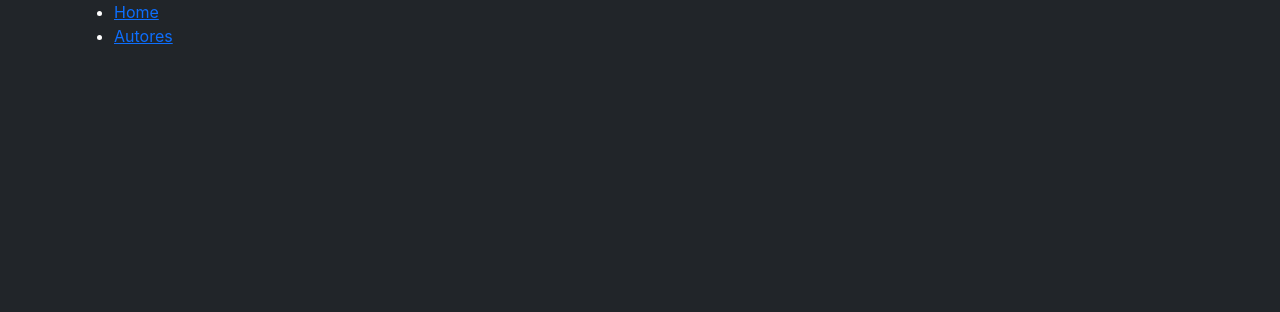
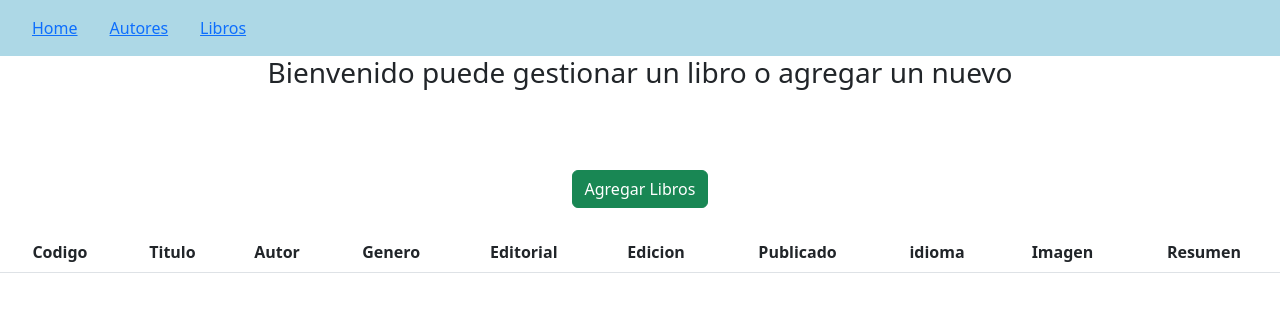
Before and after one commit to oigarciaf/libreria-ui, a React (Create React App) app: page /libros in a window 1280 px wide. Before the commit this address had no page. Shown: the top 312 px of the page. Built offline with nearby package versions, Linux system fonts and the light colour scheme.

Commit message:
trabajando en libro

```diff
--- a/package.json
+++ b/package.json
@@ -3,6 +3,8 @@
   "version": "0.1.0",
   "private": true,
   "dependencies": {
+    "@fortawesome/react-fontawesome": "^5.15.4",
+    "@fortawesome/free-solid-svg-icons": "^5.15.4",
     "@testing-library/jest-dom": "^5.16.5",
     "@testing-library/react": "^13.4.0",
     "@testing-library/user-event": "^13.5.0",
@@ -12,10 +14,13 @@
     "@types/react": "^18.0.37",
     "@types/react-dom": "^18.0.11",
     "@types/react-router-dom": "^5.3.3",
+    "axios": "^1.3.6",
+    "bootstrap": "^5.2.3",
     "react": "^18.2.0",
     "react-dom": "^18.2.0",
     "react-router-dom": "^6.10.0",
     "react-scripts": "5.0.1",
+    "reactstrap": "^9.1.9",
     "typescript": "^4.9.5",
     "web-vitals": "^2.1.4"
   },
--- a/public/index.html
+++ b/public/index.html
@@ -27,7 +27,7 @@
     <title>React App</title>
     <link href="https://cdn.jsdelivr.net/npm/bootstrap@5.3.0-alpha3/dist/css/bootstrap.min.css" rel="stylesheet" integrity="sha384-KK94CHFLLe+nY2dmCWGMq91rCGa5gtU4mk92HdvYe+M/SXH301p5ILy+dN9+nJOZ" crossorigin="anonymous">
   </head>
-  <body class="container bg-dark text-white">
+  <body>
     <noscript>You need to enable JavaScript to run this app.</noscript>
     <div id="root"></div>
     <!--
--- a/src/App.css
+++ b/src/App.css
@@ -36,3 +36,21 @@
     transform: rotate(360deg);
   }
 }
+
+/*####################################################################*/
+.header {
+  background: lightblue;
+  padding: 16px;
+  text-align: center;
+}
+
+.nav {
+  list-style: none;
+  padding: 0;
+}
+
+.nav li {
+  display: inline-block;
+  margin: 0 16px;
+}
+/*########################################################################*/
--- a/src/App.tsx
+++ b/src/App.tsx
@@ -1,45 +1,39 @@
 import React from 'react';
+import Autor from './pages/Autor';
+import  axios from "axios";
+import "bootstrap/dist/css/bootstrap.min.css";
+import { FontAwesomeIcon } from '@fortawesome/react-fontawesome';
+import { faEdit, faTrashAlt } from '@fortawesome/free-solid-svg-icons';
+import { Modal, ModalBody, ModalFooter, ModalHeader } from 'reactstrap';
 
-
-import Autor from './pages/Autor';
-import {
-  BrowserRouter as Router,
-  Routes,
-  Route,
-  Link,
-} from 'react-router-dom';
-
-import './App.css';
+import { BrowserRouter as Router, Routes, Route, Link } from 'react-router-dom';
+import './App.css';// Importa el archivo de estilos CSS
+import Libro from './pages/Libro';
 
 function App() {
   return (
     <Router>
+      <header className="header"> {/* Aplica la clase de estilo CSS en el encabezado */}
         <nav>
-        <ul>
+          <ul className="nav"> {/* Aplica la clase de estilo CSS en la lista de navegación */}
             <li>
-            <Link to="/home">
-              Home
-            </Link>
+              <Link to="/home">Home</Link>
             </li>
             <li>
-            <Link to="/autor">
-              Autores
-            </Link>
+              <Link to="/autor">Autores</Link>
+            </li>
+            <li>
+              <Link to="/libros">Libros</Link>
             </li>
           </ul>
         </nav>
+      </header>
 
       <Routes>
-        <Route
-          path="/autor"
-          element={<Autor />}
-        />
-        <Route
-          path="/home"
-          element={<h1>Hello OOP Student</h1>}
-        />
+        <Route path="/autor" element={<Autor />} />
+        <Route path="/home" element={<h1>Bienvenidos a la biblioteca</h1>} />
+        <Route path="/libros" element={<Libro />} />
       </Routes>
-
     </Router>
   );
 }
--- a/src/pages/Autor.tsx
+++ b/src/pages/Autor.tsx
@@ -15,10 +15,10 @@ import {
 
 function Autor() {
 
-    const [autores, setAutores] = useState<AutorType[]>([]);
-    const [autor, setAutor] = useState<string>("");
-    const [editingId, setEditingId] = useState<number | null>(null);
-    const [editingAutor, setEditingAutor] = useState<string>("");
+    const [autores, setAutores] = useState<AutorType[]>([]); // Estado para almacenar los autores
+    const [autor, setAutor] = useState<string>("");  // Estado para el autor actual que se está agregando o editando
+    const [editingId, setEditingId] = useState<number | null>(null);// Estado para el ID del autor que se está editando
+    const [editingAutor, setEditingAutor] = useState<string>("");// Estado para el nombre del autor que se está editando
 
 
 
@@ -27,53 +27,53 @@ function Autor() {
     }
 
     const addAutorEvent = async () => {
-        const newAutor = await addAutor(autor);
-        setAutores([...autores, newAutor]);
-        setAutor("");
+        const newAutor = await addAutor(autor); // Agrega un nuevo autor
+        setAutores([...autores, newAutor]); // Actualiza la lista de autores con el nuevo autor agregado
+        setAutor(""); // Limpia el campo de entrada del autor
     }
 
     const deleteAutorEvent = async (id: number) => {
-        await deleteAutor(id);
-        setAutores(autores.filter((autor) => autor.id !== id));
+        await deleteAutor(id); // Elimina el autor con el ID especificado
+        setAutores(autores.filter((autor) => autor.id !== id));  // Actualiza la lista de autores eliminando el autor eliminado
     }
 
     const startEditing = (id: number, descripcion: string) => {
         if(editingId === null){
-            setEditingId(id);
-            setEditingAutor(descripcion);
-            setAutor(descripcion);
+            setEditingId(id); // Establece el ID del autor que se está editando
+            setEditingAutor(descripcion); // Establece el nombre del autor que se está editando
+            setAutor(descripcion); // Establece el nombre del autor en el campo de entrada
         }
 
     }
 
     const cancelEditing = () => {
-        setEditingId(null);
-        setEditingAutor("");
-        setAutor("");
+        setEditingId(null); // Limpia el ID del autor que se está editando
+        setEditingAutor(""); // Limpia el nombre del autor que se está editando
+        setAutor(""); // Limpia el campo de entrada del autor
     }
 
     const updateAutorEvent = async () => {
         if (editingId !== null) {
-            await updateAutor(editingId, autor);
+            await updateAutor(editingId, autor); // Actualiza el autor con el ID y nombre especificados
             setAutores(
-                autores.map((c) => {
-                if (c.id === editingId) {
-                    return { ...c, descripcion: autor };
+                autores.map((a) => {
+                if (a.id === editingId) {
+                    return { ...a, descripcion: autor }; // Actualiza el nombre del autor en la lista de autores
                 } else {
-                    return c;
+                    return a;
                 }
             }));
-            setEditingId(null);
-            setEditingAutor("");
-            setAutor("");
+            setEditingId(null); // Limpia el ID del autor que se está editando
+            setEditingAutor(""); // Limpia el nombre del autor que se está editando
+            setAutor(""); // Limpia el campo de entrada del autor
         }
     }
 
     useEffect(() => {
         async function fetchData() {
 
-            const x = await getAutores();
-            setAutores(x);
+            const x = await getAutores(); // Obtiene la lista de autores
+            setAutores(x); // Actualiza la lista de autores con los datos obtenidos
         };
         fetchData();
     }, []);
@@ -98,8 +98,14 @@ function Autor() {
 
             ): (
                 <div>
-                    <button onClick={updateAutorEvent}>Update</button>
-                    <button onClick={cancelEditing}>Cancel</button>
+                    <button
+                        onClick={updateAutorEvent}>
+                        Update
+                    </button>
+                    <button
+                        onClick={cancelEditing}>
+                        Cancel
+                    </button>
                 </div>
             )}
 
@@ -108,18 +114,17 @@ function Autor() {
                     <li key={autor.id} >
                         {editingId === autor.id ?  (
                             <input
-                             type="text"
                              value = {editingAutor}
                              onChange = {(e) => setEditingAutor(e.target.value)}
                              />
                         ) : (autor.descripcion)}
 
                         <button onClick={
-                            () => deleteAutorEvent(autor.id)} disabled = {editingId !== null}
+                            () => deleteAutorEvent(autor.id)} disabled = {editingId === (0) }
                          >
                             Remove
                         </button>
-                        <button onClick={() => startEditing(autor.id, autor.descripcion)} disabled={editingId !== null}>
+                        <button onClick={() => startEditing(autor.id, autor.descripcion)} disabled={editingId === (0)}>
                             Edit
                             </button>
 
--- /dev/null
+++ b/src/pages/Libro.tsx
@@ -0,0 +1,59 @@
+import React, { Component } from 'react';
+import {
+  useState
+  , useEffect
+} from "react";
+
+
+
+import {
+  LibroType
+  , getLibro
+  , addLibro
+  , deleteLibro
+  ,updateLibro
+} from "../services/LibroServices"
+
+import { faRoad } from '@fortawesome/free-solid-svg-icons';
+
+
+
+function Libro() {
+
+  const [libros, setLibros] = useState<LibroType[]>([]);
+  const [libro, setLibro] = useState<string>("");
+
+  const changeInput = (e: React.ChangeEvent<HTMLInputElement>) => {
+    setLibro(e.target.value);
+}
+  return (
+    <div  className="App">
+      <h3>Bienvenido puede gestionar un libro o agregar un nuevo</h3>
+      <br /><br /><br />
+      <button className="btn btn-success">Agregar Libros</button>
+      <br /><br />
+      <table className="table ">
+        <thead>
+          <tr>
+            <th>Codigo</th>
+            <th>Titulo</th>
+            <th>Autor</th>
+            <th>Genero</th>
+            <th>Editorial</th>
+            <th>Edicion</th>
+            <th>Publicado</th>
+            <th>idioma</th>
+            <th>Imagen</th>
+            <th>Resumen</th>
+          </tr>
+        </thead>
+
+
+      </table>
+
+
+    </div>
+  )
+}
+
+export default Libro
--- a/src/services/AutorServices.tsx
+++ b/src/services/AutorServices.tsx
@@ -12,7 +12,9 @@ export async function getAutores(): Promise<AutorType[]> {
     const response = await axios.get<AutorType[]>(
         `${URI}/api/autores`
     );
+    console.log(response.data);
     return response.data;
+
 }
 
 export async function addAutor(autor: string): Promise<AutorType> {
--- /dev/null
+++ b/src/services/LibroServices.tsx
@@ -0,0 +1,44 @@
+import axios from "axios";
+
+export interface LibroType {
+  id: number;
+  id_autor: number;
+  id_editorial: number;
+  id_genero_libro: number;
+  id_idioma: number;
+  titulo: string;
+  edicion: number;
+  year_publicacion: number;
+  imagen: string;
+  resumen: string;
+}
+
+const URI = "http://localhost:8080";
+
+export async function getLibro(): Promise<LibroType[]> {
+  const response = await axios.get<LibroType[]>(
+    `${URI}/api/libros`
+  );
+  console.log(response.data);
+  return response.data;
+}
+
+export async function addLibro(libro: LibroType): Promise<LibroType> {
+  const response = await axios.post<LibroType>(
+  `${URI}/api/libros`, libro
+  );
+  return response.data;
+}
+
+export async function deleteLibro(id: number): Promise<void> {
+  await axios.delete<void>(
+  `${URI}/api/libros/${id}`
+   );
+}
+
+export async function updateLibro(id: number, libro: LibroType): Promise<LibroType> {
+  const response = await axios.put<LibroType>(
+    `${URI}/api/libros/${id}`, libro
+     );
+  return response.data;
+}
```
Also changed, not shown: 1 other file (tests, documents, lock files or other folders). Lines whose indentation alone changed are shown as unchanged.
